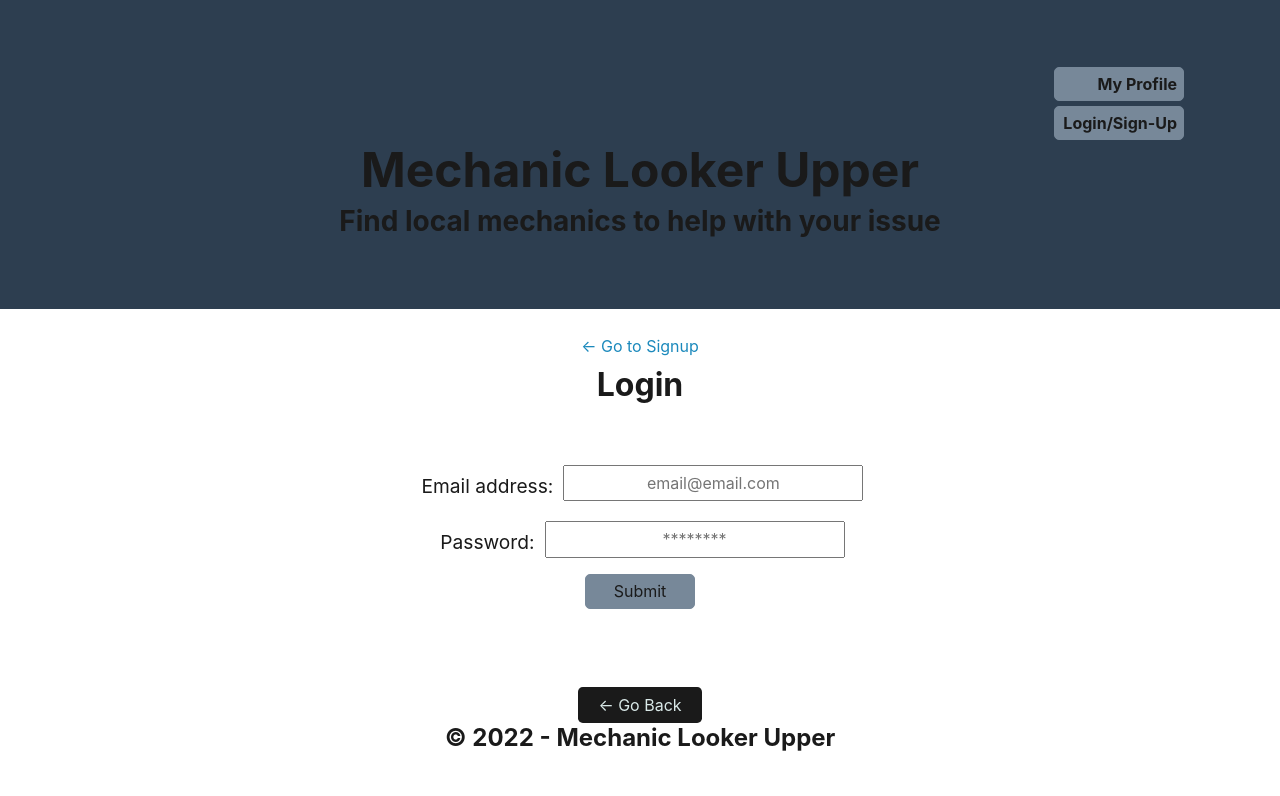
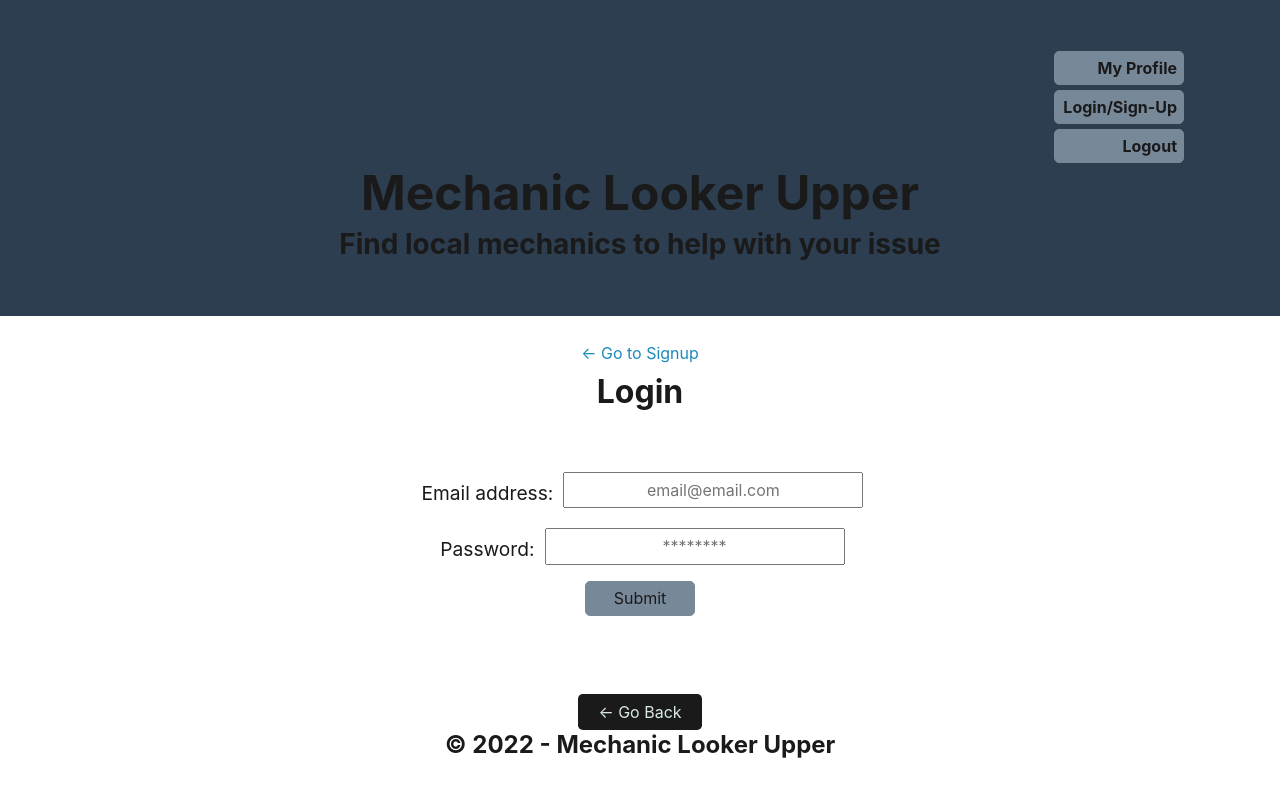
Before and after one commit to nlaramee120/MechsMeet, a React (Create React App) app in the folder client/: page /login in a window 1280 px wide. Shown: the top 796 px of the page. Built offline with nearby package versions, Linux system fonts and the light colour scheme.

Commit message:
Added a logout button. Still need to code functionality.

```diff
--- a/client/src/components/Header/Header.css
+++ b/client/src/components/Header/Header.css
@@ -5,13 +5,15 @@
 }
 
 .myProfile,
-.login {
+.login,
+.logout {
     width: 130px;
     background-color: lightslategray;
     border: 1px solid lightslategray;
     border-radius: 5px;
 }
 
-.myProfile {
+.myProfile,
+.login {
     margin-bottom: 5px;
 }
--- a/client/src/components/Header/index.js
+++ b/client/src/components/Header/index.js
@@ -5,9 +5,8 @@ import "./Header.css";
 
 const Header = () => {
   return (
-    <header className="bg-primary text-dark mb-4 py-3 display-flex align-center">
+    <header className="bg-primary text-dark mb-4 display-flex align-center">
       <div className="container flex-column justify-space-between-lg justify-center ">
-        {/* Use Link component to create a link that returns to the homepage on click */}
         <div className="headerLinks">
           <Link className="myProfile text-dark" to="/me">
             <h1
@@ -25,6 +24,14 @@ const Header = () => {
               Login/Sign-Up
             </h1>
           </Link>
+          <Link className="logout text-dark" to="/login">
+            <h1
+              className="m-1"
+              style={{ fontSize: "1rem", textAlign: "right" }}
+            >
+              Logout
+            </h1>
+          </Link>
         </div>
         <Link className="text-dark" to="/">
           <h1 className="m-0" style={{ fontSize: "3rem" }}>
```
Also changed, not shown: 1 other file (tests, documents, lock files or other folders).
